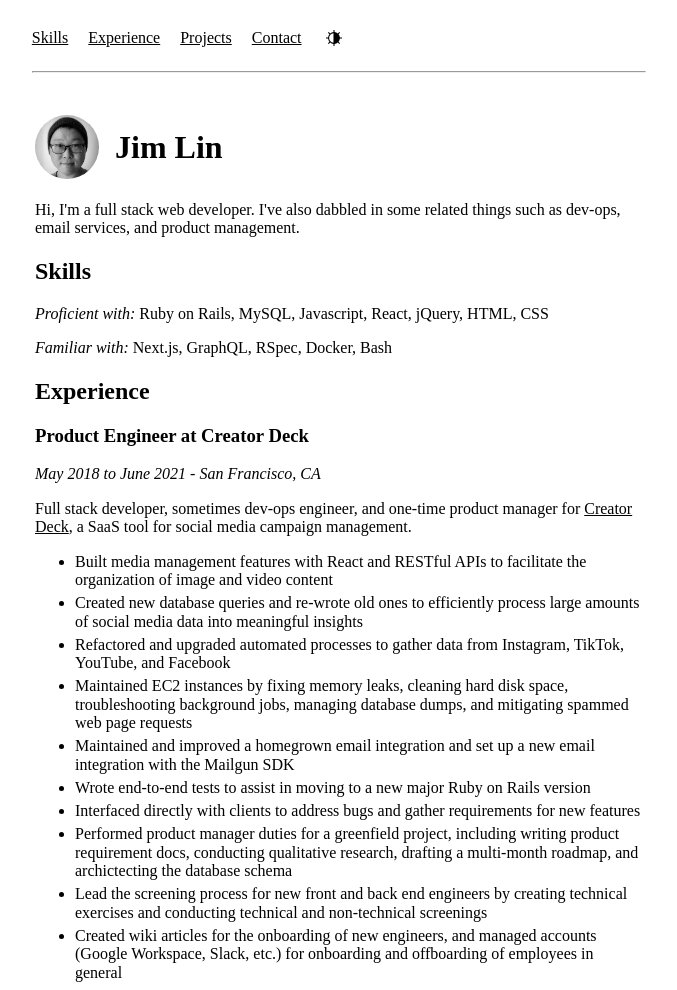
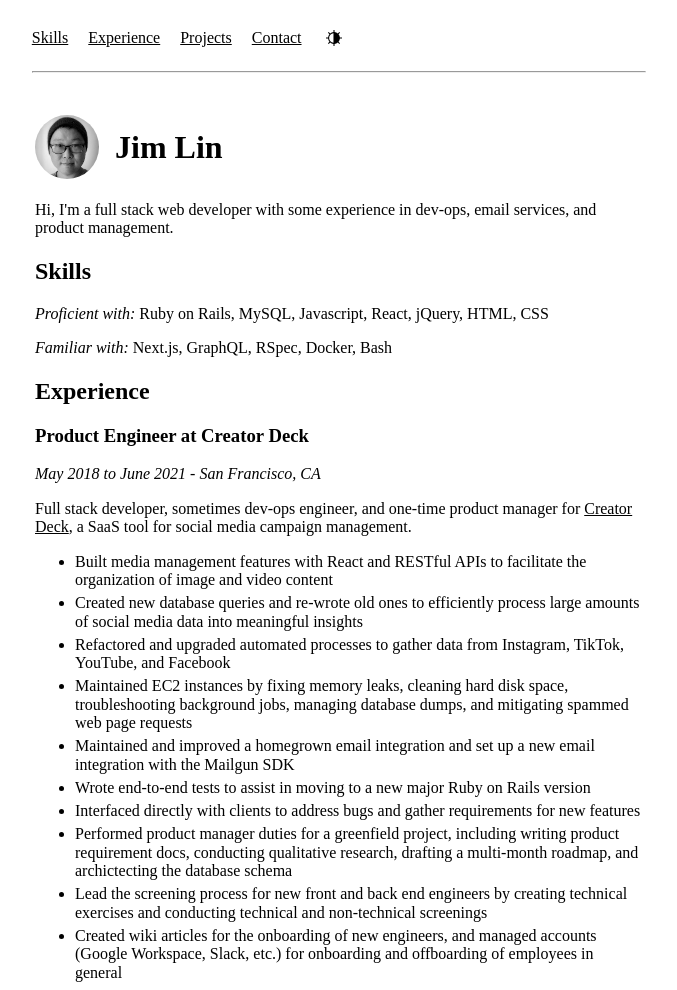
Before and after one commit to jim-x-lin/jimxlin.com, a website built with webpack: page src/index.html in a window 1280 px wide. Shown: the top 990 px of the page, without its empty margins (301-978 px from the left). Built offline with nearby package versions, Linux system fonts and the light colour scheme.

Commit message:
Update bio

```diff
--- a/src/index.html
+++ b/src/index.html
@@ -34,8 +34,7 @@
           /><span>Jim Lin</span>
         </h1>
         <p>
-          Hi, I'm a full stack web developer. I've also dabbled in some related
-          things such as dev-ops, email services, and product management.
+          Hi, I'm a full stack web developer with some experience in dev-ops, email services, and product management.
         </p>
       </section>
       <section id="skills">
```
